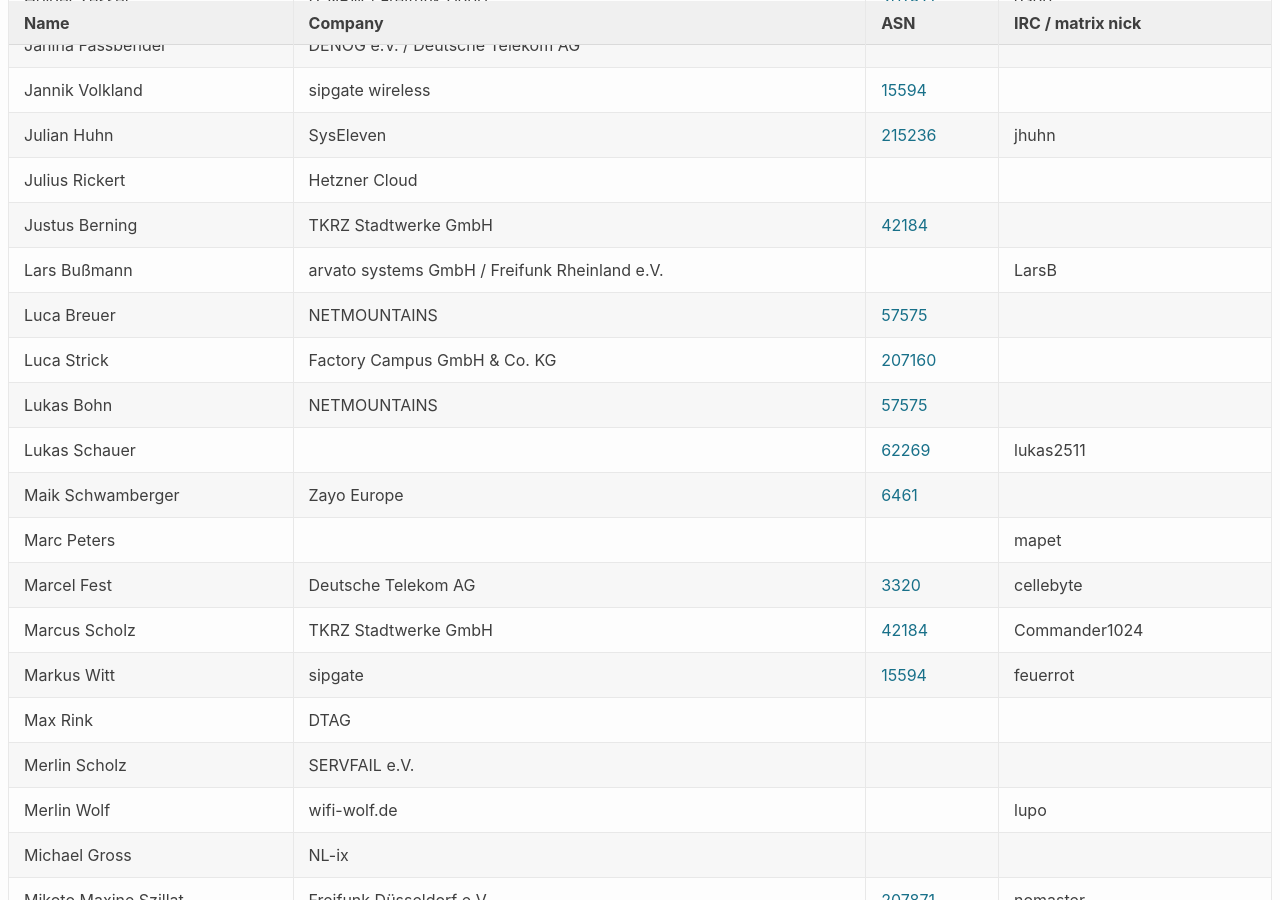
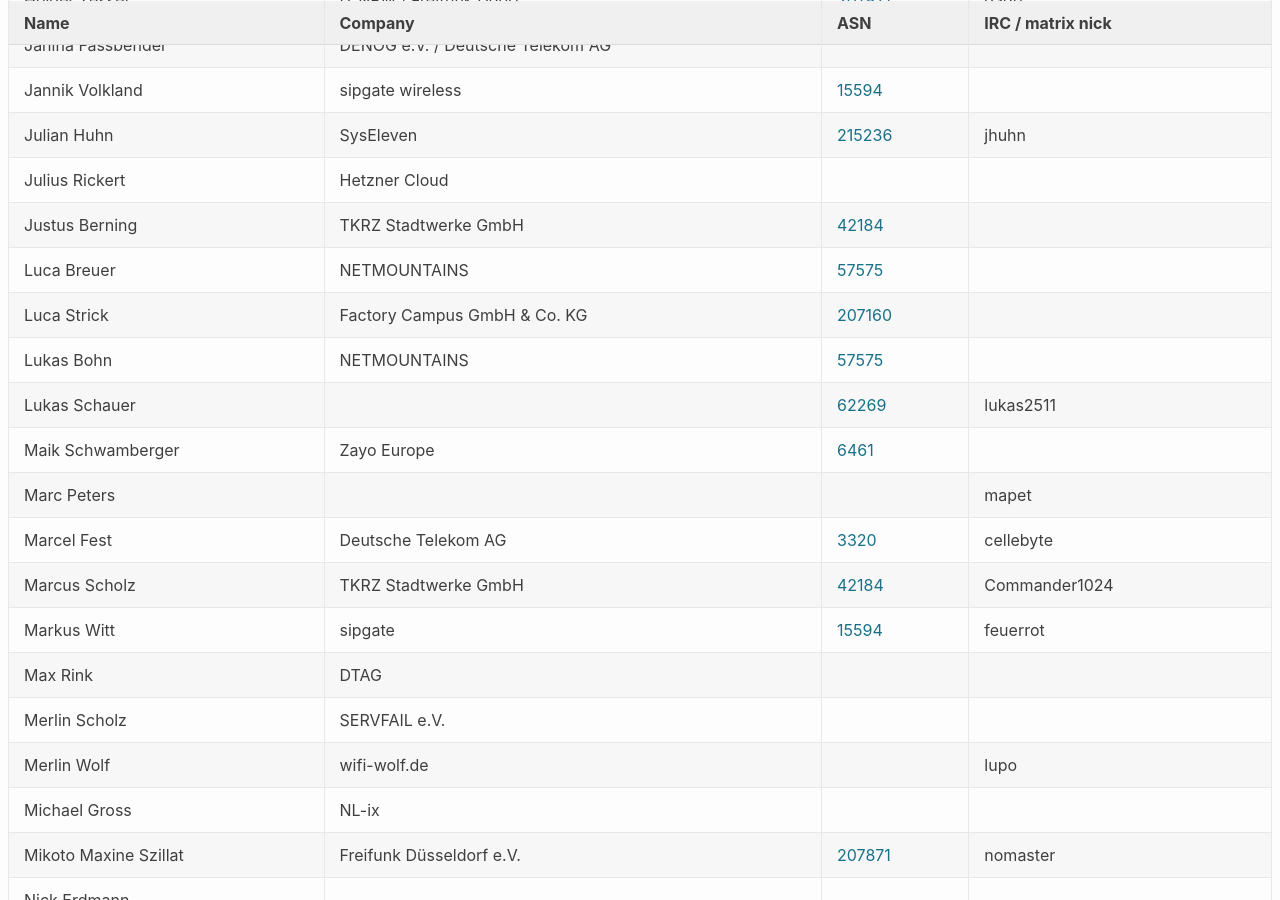
Before and after one commit to denog/pretix-attendeelist, a Jekyll site: the page built from denogmeetup25-05/index.markdown, in a window 1280 px wide and 900 px high, scrolled down 886 px. Built offline with Jekyll 4.4.1, drawn with Linux system fonts in a browser that asks for light colours.

Commit message:
Latest data: Tue Jun 17 05:33:07 UTC 2025

```diff
--- a/_data/attendees_denogmeetup25-05.json
+++ b/_data/attendees_denogmeetup25-05.json
@@ -142,12 +142,6 @@
     "company": "TKRZ Stadtwerke GmbH",
     "irc": null,
     "asn": "42184"
-  },
-  {
-    "name": "Lars Bußmann",
-    "company": "arvato systems GmbH / Freifunk Rheinland e.V.",
-    "irc": "LarsB",
-    "asn": null
   },
   {
     "name": "Luca Breuer",
```
